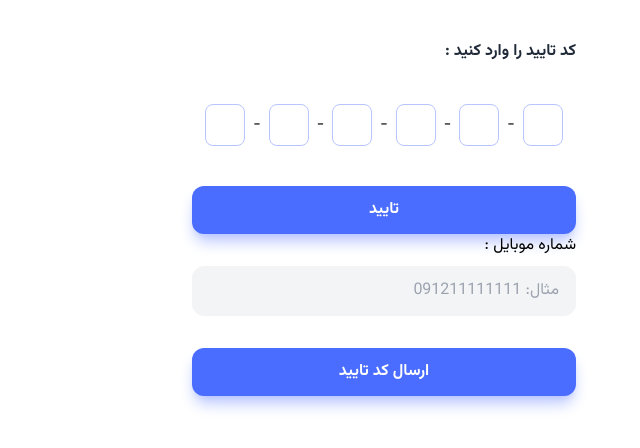
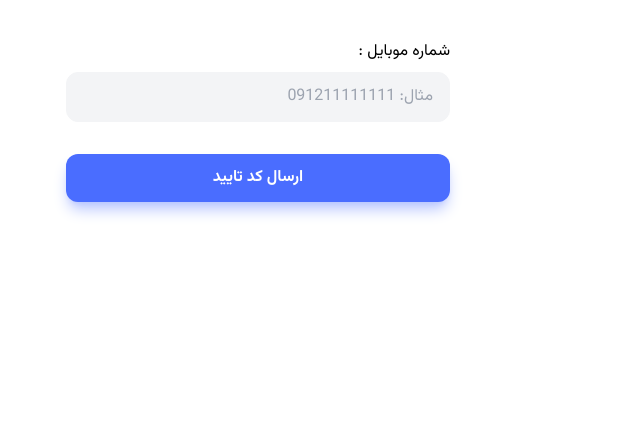
Before and after one commit to MahdiRahmany/Freelancer-App, a React (Vite) app in the folder Freelancering-App-Frontend/: page /auth in a window 1280 px wide. Shown: the top 448 px of the page, without its empty margins (449-1089 px from the left). Built offline with nearby package versions, Linux system fonts and the light colour scheme.

Commit message:
mutate get otp

```diff
--- a/Freelancering-App-Frontend/index.html
+++ b/Freelancering-App-Frontend/index.html
@@ -4,7 +4,7 @@
     <meta charset="UTF-8" />
     <link rel="icon" type="image/svg+xml" href="/freelancering.svg" />
     <meta name="viewport" content="width=device-width, initial-scale=1.0" />
-    <title>Freelancing App</title>
+    <title>Freelancering App</title>
   </head>
   <body>
     <div id="root"></div>
--- a/Freelancering-App-Frontend/package.json
+++ b/Freelancering-App-Frontend/package.json
@@ -16,6 +16,7 @@
     "react-dom": "^18.3.1",
     "react-hot-toast": "^2.4.1",
     "react-icons": "^5.3.0",
+    "react-loader-spinner": "^6.1.6",
     "react-otp-input": "^3.1.1",
     "react-router-dom": "^6.26.1"
   },
--- /dev/null
+++ b/Freelancering-App-Frontend/src/features/authentication/AuthContainer.jsx
@@ -0,0 +1,21 @@
+import { useState } from "react";
+import SendOTPForm from "./SendOTPForm";
+import CheckOTPForm from "./CheckOTPForm";
+
+function AuthContainer() {
+  const [step, setStep] = useState(1);
+
+  const renderStep = () => {
+    switch (step) {
+      case 1:
+        return <SendOTPForm setStep={setStep} />;
+      case 2:
+        return <CheckOTPForm />;
+      default:
+        return null;
+    }
+  };
+
+  return <div className="w-full sm:max-w-sm">{renderStep()}</div>;
+}
+export default AuthContainer;
--- a/Freelancering-App-Frontend/src/features/authentication/CheckOTPForm.jsx
+++ b/Freelancering-App-Frontend/src/features/authentication/CheckOTPForm.jsx
@@ -1,12 +1,25 @@
+import { useMutation } from "@tanstack/react-query";
 import { useState } from "react";
 import OTPInput from "react-otp-input";
+import { checkOtp } from "../../services/authService";
 
 function CheckOTPForm() {
   const [otp, setOtp] = useState("");
 
+  const { isPending, error, data, mutateAsync } = useMutation({
+    mutationFn: checkOtp,
+  });
+
+  const checkOtpHandler = async (e) => {
+    e.preventDefault();
+    try {
+      const data = await mutateAsync({ phoneNumber: "111", otp: "222" });
+    } catch (error) {}
+  };
+
   return (
     <div>
-      <form className="space-y-10">
+      <form className="space-y-10" onSubmit={checkOtpHandler}>
         <p className="font-bold text-secondary-800">کد تایید را وارد کنید :</p>
         <OTPInput
           value={otp}
--- a/Freelancering-App-Frontend/src/features/authentication/SendOTPForm.jsx
+++ b/Freelancering-App-Frontend/src/features/authentication/SendOTPForm.jsx
@@ -3,8 +3,9 @@ import TextField from "../../ui/TextField";
 import { useMutation } from "@tanstack/react-query";
 import { getOtp } from "../../services/authService";
 import toast from "react-hot-toast";
+import Loading from "../../ui/Loading";
 
-function SendOTPForm() {
+function SendOTPForm({ setStep }) {
   const [phoneNumber, setPhoneNumber] = useState("");
 
   const { isPending, error, data, mutateAsync } = useMutation({
@@ -15,6 +16,7 @@ function SendOTPForm() {
     e.preventDefault();
     try {
       const data = await mutateAsync({ phoneNumber });
+      setStep(2);
       toast.success(data.message);
     } catch (error) {
       toast.error(error?.response?.data?.message);
@@ -30,9 +32,15 @@ function SendOTPForm() {
           value={phoneNumber}
           onChange={(e) => setPhoneNumber(e.target.value)}
         />
-        <button type="submit" className="btn btn--primary w-full">
-          ارسال کد تایید
-        </button>
+        <div>
+          {isPending ? (
+            <Loading/>
+          ) : (
+            <button type="submit" className="btn btn--primary w-full">
+              ارسال کد تایید
+            </button>
+          )}
+        </div>
       </form>
     </div>
   );
--- a/Freelancering-App-Frontend/src/pages/Auth.jsx
+++ b/Freelancering-App-Frontend/src/pages/Auth.jsx
@@ -1,25 +1,15 @@
-import {
-  QueryClient,
-  QueryClientProvider,
-} from "@tanstack/react-query";
-import CheckOTPForm from "../features/authentication/CheckOTPForm";
-import SendOTPForm from "../features/authentication/sendOTPForm";
+import { QueryClient, QueryClientProvider } from "@tanstack/react-query";
 import { Toaster } from "react-hot-toast";
+import AuthContainer from "../features/authentication/authContainer";
 
-
-const queryClient =new QueryClient();
-
-
+const queryClient = new QueryClient();
 
 function Auth() {
   return (
     <QueryClientProvider client={queryClient}>
-    <Toaster/>
+      <Toaster />
       <div className="flex justify-center pt-10">
-        <div className="w-full sm:max-w-sm">
-          <CheckOTPForm />
-          <SendOTPForm />
-        </div>
+        <AuthContainer />
       </div>
     </QueryClientProvider>
   );
--- a/Freelancering-App-Frontend/src/services/authService.js
+++ b/Freelancering-App-Frontend/src/services/authService.js
@@ -5,5 +5,5 @@ export function getOtp(data) {
 }
 
 export function checkOtp(data) {
-  return http.post("/user/check-otp", data);
+  return http.post("/user/check-otp", data).then(({data}) => data.data);
 }
--- /dev/null
+++ b/Freelancering-App-Frontend/src/ui/Loading.jsx
@@ -0,0 +1,17 @@
+import { ThreeDots } from "react-loader-spinner";
+
+function Loading({ width = "75", height = "40" }) {
+  return (
+    <ThreeDots
+      height={height}
+      width={width}
+      radius={9}
+      color="rgb(var(--color-primary-900))"
+      wrapperStyle={{
+        display: "flex",
+        justifyContent: "center",
+      }}
+    />
+  );
+}
+export default Loading;
```
Also changed, not shown: 2 other files (tests, documents, lock files or other folders).
